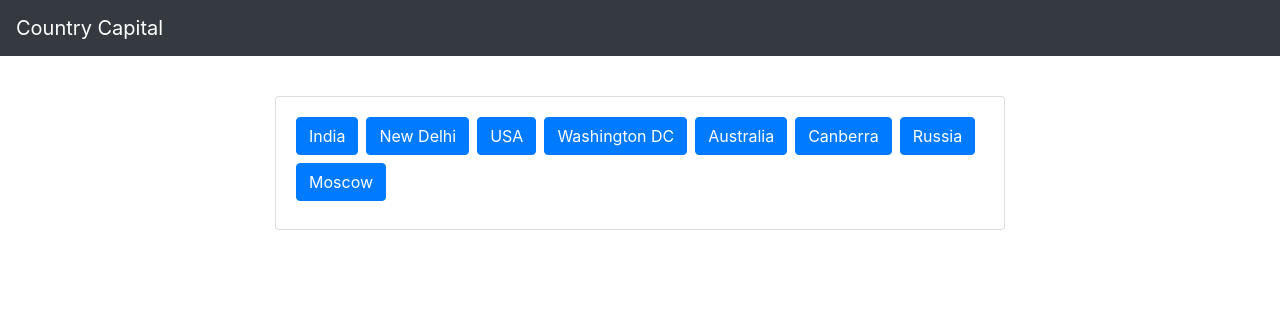
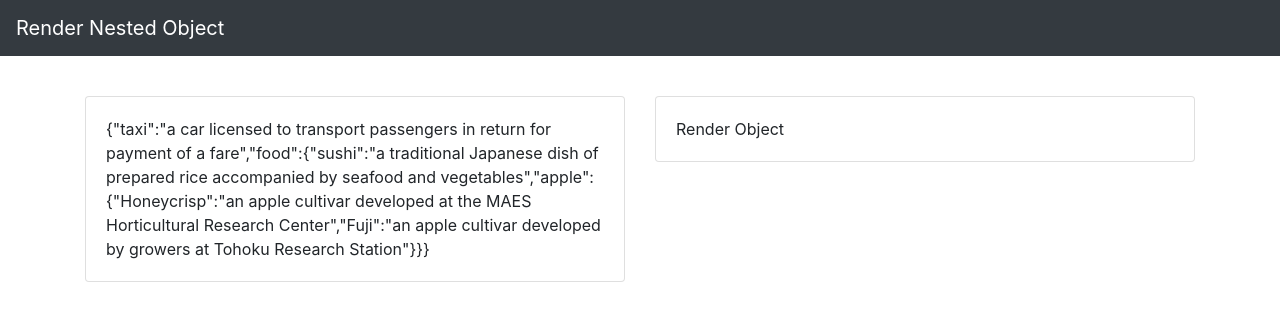
Before and after one commit to swarajlaha/frontend-challenges, a React (Create React App) app: page / in a window 1280 px wide. Shown: the top 318 px of the page. Built offline with nearby package versions, Linux system fonts and the light colour scheme.

Commit message:
ui mock-up

```diff
--- a/src/App.js
+++ b/src/App.js
@@ -4,6 +4,7 @@ import BackToTop from './back-to-top/pages/backToTop';
 import CountryCapital from './country-capital/pages/CountryCapital';
 import McqQuiz from './mcq-quiz/pages/McqQuiz';
 import PasswordChecker from './password-checker/pages/PasswordChecker';
+import RenderNestedObject from './render-nested-object/pages/RenderNestedObject';
 import ScrollAndFix from './scroll-and-fix/pages/ScrollAndFix';
 import SmartTextarea from './smart-textarea/pages/SmartTextarea';
 import ToggleSidebar from './toggle-sidebar/pages/ToggleSidebar';
@@ -33,7 +34,10 @@ function App() {
       {/* <McqQuiz /> */}
 
       {/** Country capital */}
-      <CountryCapital />
+      {/* <CountryCapital /> */}
+
+      {/** Render Nested Object */}
+      <RenderNestedObject />
     </>
   );
 }
--- /dev/null
+++ b/src/render-nested-object/commons/appNavbar.js
@@ -0,0 +1,16 @@
+import React from 'react';
+import { Navbar } from 'react-bootstrap';
+
+const AppNavbar = () => {
+  return (
+    <>
+      <Navbar bg="dark" variant="dark">
+        <Navbar.Brand href="#home">
+          Render Nested Object
+        </Navbar.Brand>
+      </Navbar>
+    </>
+  );
+}
+
+export default AppNavbar;
--- /dev/null
+++ b/src/render-nested-object/components/givenObject.js
@@ -0,0 +1,14 @@
+import React from 'react'
+import { Card } from 'react-bootstrap'
+
+const GivenObject = ({ obj }) => {
+  return (
+    <>
+      <Card>
+        <Card.Body>{JSON.stringify(obj)}</Card.Body>
+      </Card>
+    </>
+  )
+}
+
+export default GivenObject
--- /dev/null
+++ b/src/render-nested-object/components/mainComponent.js
@@ -0,0 +1,24 @@
+import React from 'react';
+import { Container, Row, Col } from "react-bootstrap";
+import GivenObject from './givenObject';
+import RenderObject from './renderObject';
+import { getObject } from '../getObject'
+
+const MainComponent = () => {
+  return (
+    <>
+      <Container className="mt-5 pt-5">
+        <Row>
+          <Col>
+            <GivenObject obj={getObject()} />
+          </Col>
+          <Col>
+            <RenderObject obj={getObject()} />
+          </Col>
+        </Row>
+      </Container>
+    </>
+  )
+};
+
+export default MainComponent;
--- /dev/null
+++ b/src/render-nested-object/components/renderObject.js
@@ -0,0 +1,14 @@
+import React from 'react'
+import { Card } from 'react-bootstrap'
+
+const RenderObject = ({ obj }) => {
+  return (
+    <>
+      <Card>
+        <Card.Body>Render Object</Card.Body>
+      </Card>
+    </>
+  )
+}
+
+export default RenderObject
--- /dev/null
+++ b/src/render-nested-object/getObject.js
@@ -0,0 +1,18 @@
+export const getObject = () => {
+  const obj = {
+    taxi:
+      'a car licensed to transport passengers in return for payment of a fare',
+    food: {
+      sushi:
+        'a traditional Japanese dish of prepared rice accompanied by seafood and vegetables',
+      apple: {
+        Honeycrisp:
+          'an apple cultivar developed at the MAES Horticultural Research Center',
+        Fuji:
+          'an apple cultivar developed by growers at Tohoku Research Station',
+      },
+    },
+  }
+
+  return obj;
+}
--- /dev/null
+++ b/src/render-nested-object/pages/RenderNestedObject.js
@@ -0,0 +1,14 @@
+import React from "react";
+import AppNavbar from "../commons/appNavbar";
+import MainComponent from '../components/mainComponent';
+
+const RenderNestedObject = () => {
+  return (
+    <>
+      <AppNavbar />
+      <MainComponent />
+    </>
+  )
+};
+
+export default RenderNestedObject;
```
